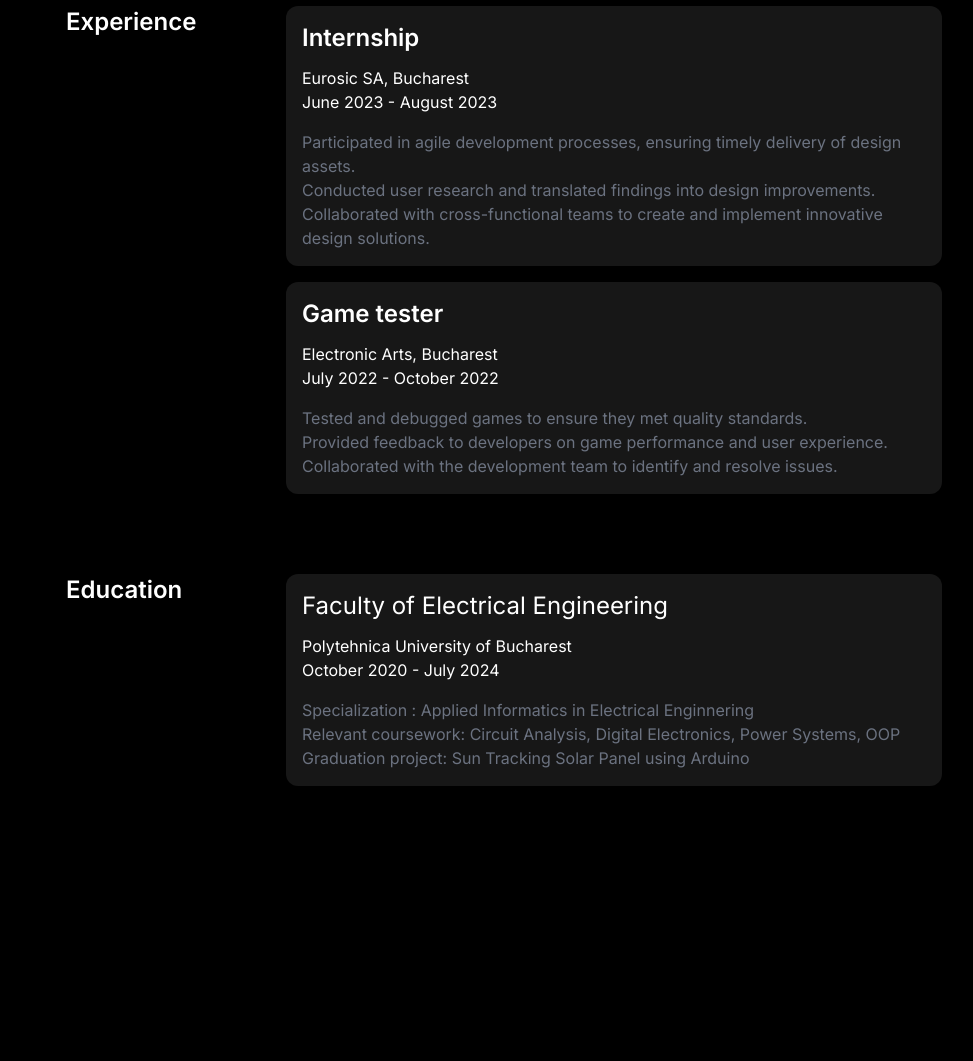
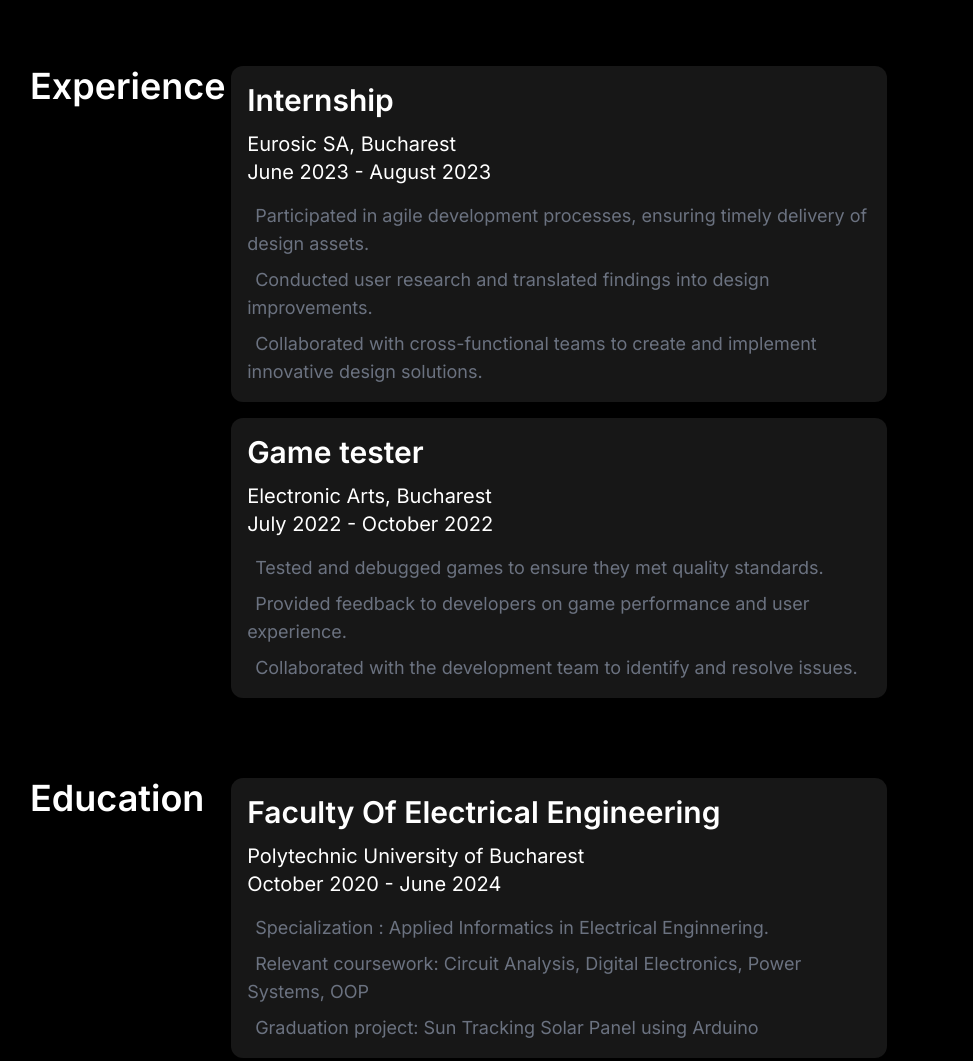
Before and after one commit to FatKappa/CV, a website: page src/index.html in a window 1280 px wide. Shown: the part 1500-2561 px from the top of the page, without its empty margins (136-1109 px from the left). Before the commit the page ends 2366 px from the top, so only its background shows below. Drawn offline with Linux system fonts and the light colour scheme.

Commit message:
Add files via upload

```diff
--- a/src/index.html
+++ b/src/index.html
@@ -17,7 +17,7 @@
         class="size-40 rounded-full bg-cover flex"
         style="background-image: url('eu.jpg')"
       ></div>
-      <h3 class="font-Inter text-3xl text-white">Istrate Nicolae-Vlad</h3>
+      <h3 class="font-Inter text-3xl lg:text-5xl text-white">Istrate Nicolae-Vlad</h3>
       <div class="flex rounded-full border border-white">
         <div class="flex items-center px-4 py-2 gap-1">
           <span class="flex size-6 justify-center align-center items-center">
@@ -79,16 +79,16 @@
 
     <!--About-->
     <div
-      class=" flex flex-wrap flex-row lg:flex-col w-screen gap-y-20  items-center justify-center py-20 px-16"
+      class=" flex flex-wrap flex-row lg:flex-col w-screen gap-y-20  items-center justify-center py-20 px-2"
     >
-      <div class="flex justify-center flex-col lg:flex-row w-880">
+      <div class="flex justify-center flex-col lg:flex-row w-3/4">
         <div class="flex w-1/4">
-          <p class="text-white font-semibold text-2xl">About</p>
+          <p class="text-white font-semibold text-3xl lg:text-4xl">About</p>
         </div>
         <div
-          class="flex flex-col mt-12 w-fit lg:mt-0 gap-4 lg:w-3/4 text-gray-500 text-xl"
+          class="flex flex-col mt-12 w-fit lg:mt-0 gap-4 lg:w-880 text-gray-500 text-lg lg:text-2xl"
         >
-          <div class="flex">
+          <div class="flex flex-col w-full ">
             <p class="">
               <span class="pl-4">Hello!</span> I'm Vlad, <span class="text-black font-medium" id="highlighted-text">a final year Electrical
               Engineering student </span> with a deep passion for IT and electricity. My
@@ -98,7 +98,7 @@
             </p>
           </div>
           <div>
-            <p>
+            <p class="">
                 <span class="pl-4"></span><span class="text-black font-medium" id="highlighted-text"> I'm  seeking a dynamic and inspiring work
               environment to kick-start my career.</span> I enjoy working on projects
               that require creative thinking and problem-solving skills. <span class="text-black font-medium" id="highlighted-text">I
@@ -118,27 +118,27 @@
         </div>
       </div>
 <!--Projects-->
-      <div  class="flex justify-center flex-col lg:flex-row w-880">
-        <div class="flex w-1/4">
-          <p class="text-white font-semibold text-2xl">Projects</p>
+      <div  class="flex justify-center flex-col lg:flex-row w-3/4 ">
+        <div class="flex w-1/4 ">
+          <p class="text-white font-semibold text-3xl lg:text-4xl ">Projects</p>
         </div>
 <!--Card-->
-        <div class="flex w-3/4 mt-12 lg:mt-0 ">
+        <div class="flex  mt-12 lg:mt-0 w-screen lg:w-880 ">
 
           <a href=""><!--De pus link-ul cand va fi gata-->
           <div class="flex flex-col">
 
             <div
-              class=" sus flex items-center justify-center w-80 lg:w-96 h-56 bg-white rounded-t-xl "
+              class=" sus flex items-center justify-center w-fit lg:w-96 h-56 bg-white rounded-t-xl "
             >
-              <p class="text-3xl font-bold">Coming Soon...</p>
+              <p class="text-3xl font-bold ">Coming Soon...</p>
             </div>
 
             <div
               class="jos  flex flex-col justify-center sm:w-80 lg:w-96 h-36 bg-neutral-900 rounded-b-xl border border-transparent hover:border-white transition border-opacity-100 ease-in duration-200  "
             >
-              <p class="pl-4 text-white text-xl">Flower Shop</p>
-              <p class="pl-4 pt-2 text-gray-500">E-commerce Flower Shop</p>
+              <p class="px-4 text-white text-xl">Flower Shop</p>
+              <p class="px-4 pt-2 text-gray-500">E-commerce Flower Shop</p>
             </div>
 
           </div>
@@ -147,29 +147,29 @@
         </div>
       </div>
 <!--Experienta-->
-      <div class="flex justify-center flex-col lg:flex-row w-880">
+      <div class="flex justify-center flex-col lg:flex-row w-3/4">
         <div class="flex w-1/4">
-          <p class="text-white font-semibold text-2xl">Experience</p>
+          <p class="text-white font-semibold  text-3xl lg:text-4xl">Experience</p>
         </div>
   <!--Experience 1-->
-        <div class="flex flex-col gap-4 w-100vw mt-12 lg:mt-0">
+        <div class="flex flex-col gap-4 w-fit lg:w-880 mt-12 lg:mt-0">
 
-          <div class="flex flex-col gap-4  w-fit lg:w-656 bg-cardbg p-4 rounded-xl ">
+          <div class="flex flex-col gap-4 lg:w-656 bg-cardbg p-4 rounded-xl ">
             <div class="sus">
                 <div class="text-white mb-3 ">
-                    <p class="text-2xl font-semibold">Internship</p>
+                    <p class="text-2xl font-semibold lg:text-3xl">Internship</p>
                 </div>
-                <div class="text-white">
+                <div class="text-white lg:text-xl">
                     <p>Eurosic SA, Bucharest</p>
                 </div>
-                <div class="text-white">
+                <div class="text-white lg:text-xl">
                     <p>June 2023 - August 2023</p>
                 </div>
             </div>
-            <div class="jos flex flex-col text-gray-500 ">
-                <div class="">Participated in agile development processes, ensuring timely delivery of design assets.</div>
-                <div>Conducted user research and translated findings into design improvements.</div>
-                <div> Collaborated with cross-functional teams to create and implement innovative design solutions.</div>
+            <div class="jos flex flex-col text-gray-500 lg:text-lg gap-y-2">
+                <div class=""><span class="pl-2">Participated</span> in agile development processes, ensuring timely delivery of design assets.</div>
+                <div><span class="pl-2">Conducted</span> user research and translated findings into design improvements.</div>
+                <div><span class="pl-2">Collaborated</span> with cross-functional teams to create and implement innovative design solutions.</div>
             </div>
         </div>
 <!--Experience 2-->
@@ -177,50 +177,51 @@
 <div class="flex flex-col gap-4  w-fit lg:w-656 bg-cardbg p-4 rounded-xl flex-wrap">
     <div class="sus">
         <div class="text-white mb-3">
-            <p class="text-2xl font-semibold">Game tester</p>
+            <p class="text-2xl lg:text-3xl font-semibold">Game tester</p>
         </div>
-        <div class="text-white">
+        <div class="text-white lg:text-xl">
             <p>Electronic Arts, Bucharest</p>
         </div>
-        <div class="text-white">
+        <div class="text-white lg:text-xl">
             <p>July 2022 - October 2022</p>
         </div>
     </div>
-    <div class="jos text-gray-500">
-        <div>Tested and debugged games to ensure they met quality standards.</div>
-        <div>Provided feedback to developers on game performance and user experience.</div>
-        <div>Collaborated with the development team to identify and resolve issues.</div>
+    <div class=" flex flex-col jos text-gray-500 gap-y-2 text-lg">
+        <div><span class="pl-2 ">Tested</span> and debugged games to ensure they met quality standards.</div>
+        <div><span class="pl-2 ">Provided</span> feedback to developers on game performance and user experience.</div>
+        <div><span class="pl-2 ">Collaborated</span> with the development team to identify and resolve issues.</div>
     </div>
 </div>
 
         </div>
       </div>
 <!--Education-->
-  <div class="flex justify-center flex-col lg:flex-row w-880">
+  <div class="flex justify-center flex-col lg:flex-row w-3/4">
         <div class="flex w-1/4">
-          <p class="text-white font-semibold text-2xl">Education</p>
+          <p class="text-white font-semibold text-4xl">Education</p>
         </div>
-        <div class="flex flex-col gap-4 w-fit mt-12 lg:mt-0">
-        <div class="flex flex-col gap-4 w-fit lg:w-656 bg-cardbg p-4 rounded-xl ">
+
+        <div class="flex flex-col gap-4 w-fit lg:w-880 mt-12 lg:mt-0">
+        <div class="flex flex-col gap-4  w-fit lg:w-656 bg-cardbg p-4 rounded-xl flex-wrap">
           <div class="sus">
               <div class="text-white mb-3">
-                  <p class="text-2xl">Faculty of Electrical Engineering</p>
+                  <p class="text-2xl lg:text-3xl font-semibold">Faculty Of Electrical Engineering</p>
               </div>
-              <div class="text-white">
-                  <p>Polytehnica University of Bucharest</p>
+              <div class="text-white lg:text-xl">
+                  <p>Polytechnic University of Bucharest</p>
               </div>
-              <div class="text-white">
-                  <p>October 2020 - July 2024</p>
+              <div class="text-white lg:text-xl">
+                  <p>October 2020 - June 2024</p>
               </div>
           </div>
-          <div class="jos text-gray-500">
-              <div>Specialization : Applied Informatics in Electrical Enginnering</div>
-              <div>Relevant coursework: Circuit Analysis, Digital Electronics, Power Systems, OOP</div>
-              <div>Graduation project: Sun Tracking Solar Panel using Arduino </div>
+          <div class="flex flex-col jos text-gray-500 text-lg gap-y-2">
+              <div><span class="pl-2 ">Specialization :</span> Applied Informatics in Electrical Enginnering.</div>
+              <div><span class="pl-2 ">Relevant coursework:</span> Circuit Analysis, Digital Electronics, Power Systems, OOP</div>
+              <div><span class="pl-2 ">Graduation project:</span> Sun Tracking Solar Panel using Arduino</div>
           </div>
       </div>
     </div>
-    </div>
+  </div>
   </div>
     <script src="app.js"></script>
   </body>
```
Also changed, not shown: src/output.css.
